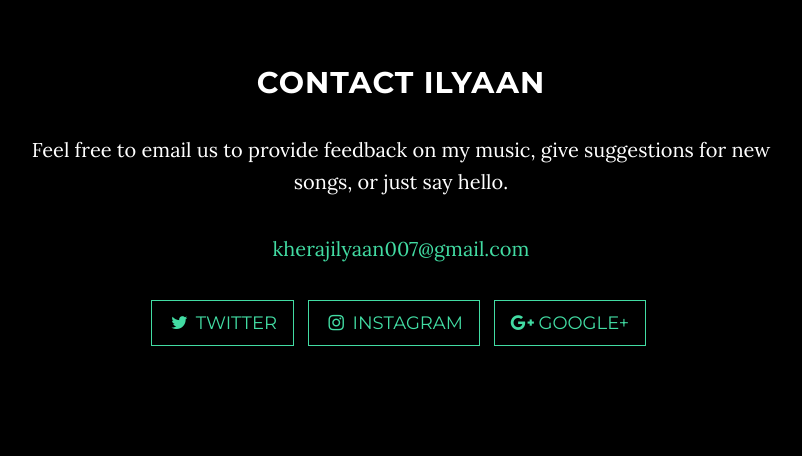
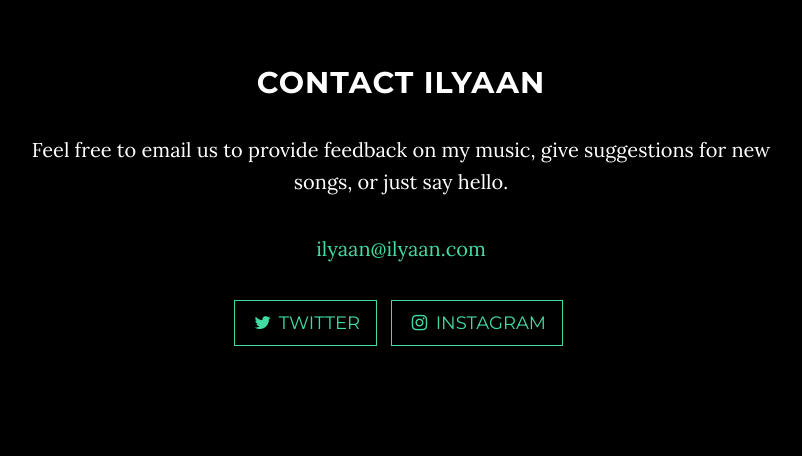
Before and after one commit to shiksb/DjIlyaan, a Django app: page / in a window 1280 px wide. Shown: the part 2209-2665 px from the top of the page, without its empty margins (239-1041 px from the left). Run offline with Django 3.2, Linux system fonts and the light colour scheme; some libraries are stand-ins or nearby versions.

Commit message:
changed email

```diff
--- a/music/templates/index.html
+++ b/music/templates/index.html
@@ -25,12 +25,7 @@
     <!-- Theme CSS -->
     <link href="{% static 'css/grayscale.min.css' %}" rel="stylesheet">
 
-    <!-- HTML5 Shim and Respond.js IE8 support of HTML5 elements and media queries -->
-    <!-- WARNING: Respond.js doesn't work if you view the page via file:// -->
-    <!--[if lt IE 9]>
-        <script src="https://oss.maxcdn.com/libs/html5shiv/3.7.0/html5shiv.js"></script>
-        <script src="https://oss.maxcdn.com/libs/respond.js/1.4.2/respond.min.js"></script>
-    <![endif]-->
+
 
 </head>
 
@@ -133,7 +128,7 @@
             <div class="col-lg-8 col-lg-offset-2">
                 <h2>Contact Ilyaan</h2>
                 <p>Feel free to email us to provide feedback on my music, give suggestions for new songs, or just say hello.</p>
-                <p><a href="mailto:feedback@startbootstrap.com">kherajilyaan007@gmail.com</a>
+                <p><a href="mailto:ilyaan@ilyaan.com">ilyaan@ilyaan.com</a>
                 </p>
                 <ul class="list-inline banner-social-buttons">
                     <li>
@@ -141,9 +136,6 @@
                     </li>
                     <li>
                         <a href="https://instagram.com/ilyaanmusic" class="btn btn-default btn-lg"><i class="fa fa-instagram fa-fw"></i> <span class="network-name">Instagram</span></a>
-                    </li>
-                    <li>
-                        <a href="https://plus.google.com/" class="btn btn-default btn-lg"><i class="fa fa-google-plus fa-fw"></i> <span class="network-name">Google+</span></a>
                     </li>
                 </ul>
             </div>
```
